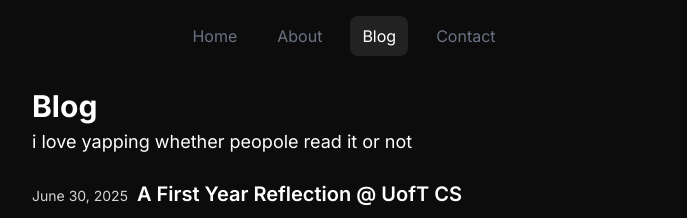
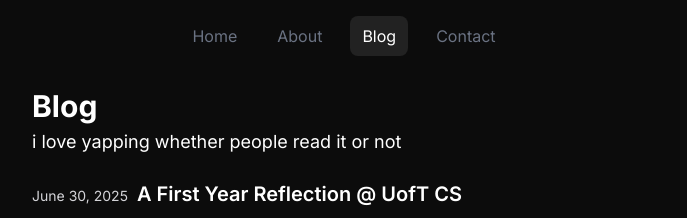
Before and after one commit to notMarkMP1/markpeng.github.io, a Next.js app: page /blog in a window 1280 px wide. Shown: the top 218 px of the page, without its empty margins (296-983 px from the left). Built offline with nearby package versions, Linux system fonts and the light colour scheme.

Commit message:
fix typo on blog page

```diff
--- a/app/blog/page.tsx
+++ b/app/blog/page.tsx
@@ -20,7 +20,7 @@ export default function BlogHome(){
                 <h1 className="text-3xl font-bold mb-1">Blog</h1>
             </FadeInSection>
             <FadeInSection delay={0.2}>
-                <p className="text-lg mb-6">i love yapping whether peopole read it or not</p>
+                <p className="text-lg mb-6">i love yapping whether people read it or not</p>
             </FadeInSection>
             <ul className="space-y-4">
                 {posts.map((post, index) => (
```
